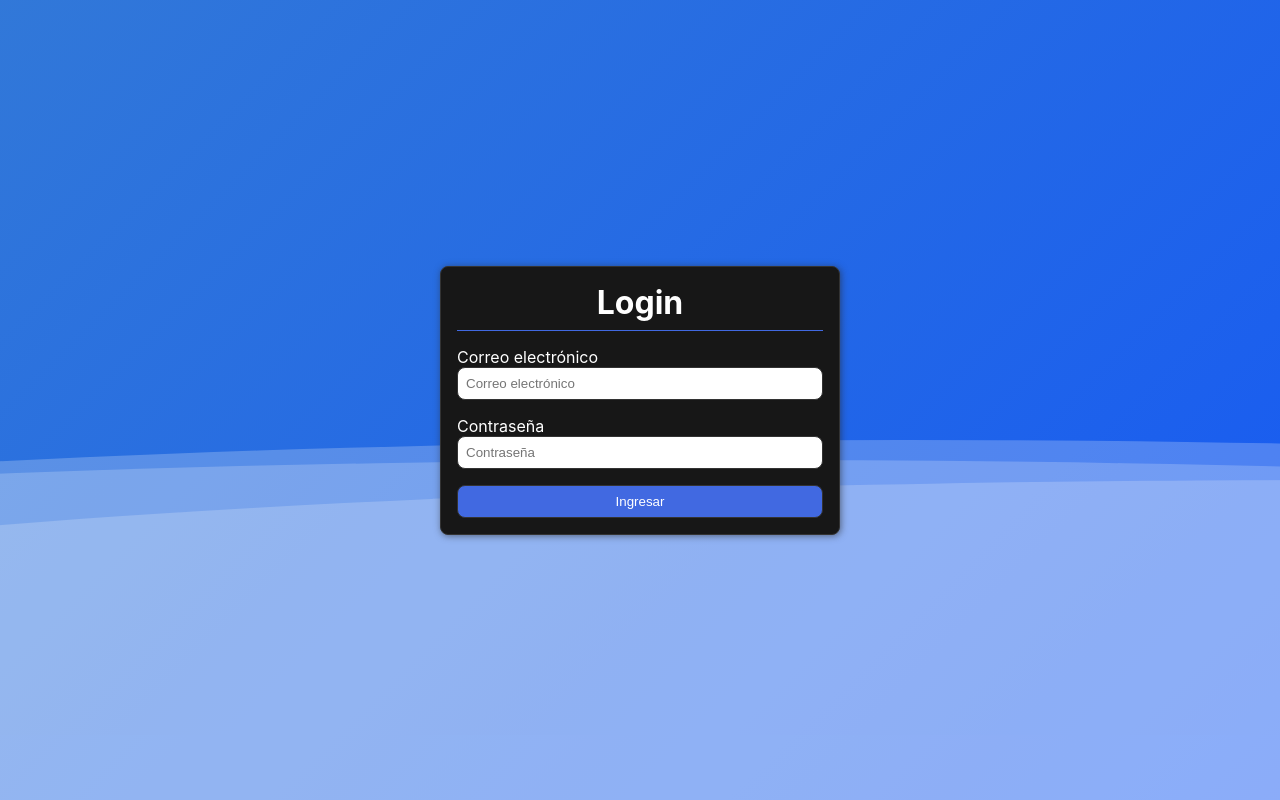
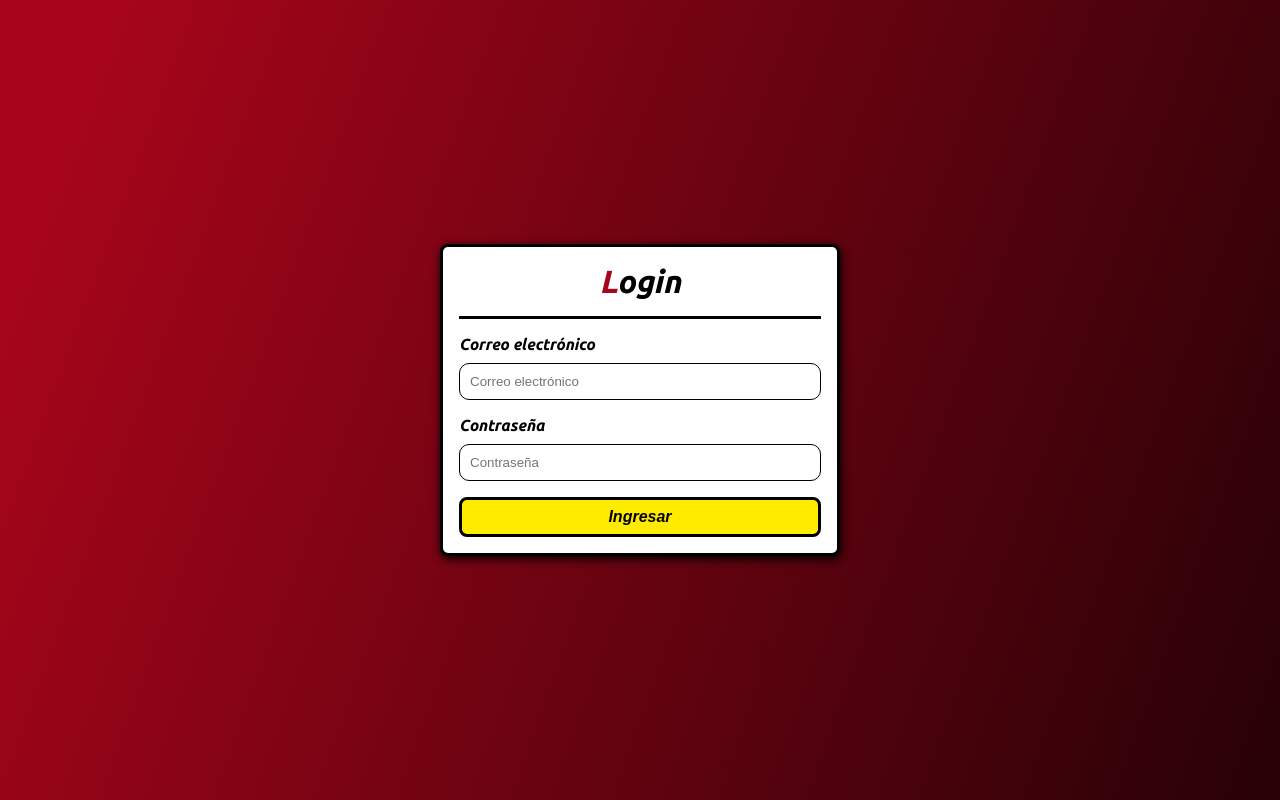
Before and after one commit to fcaputo1/frontend-ecommerce, a React (Vite) app: page /login in a window 1280 px wide. Built offline with nearby package versions, Linux system fonts and the light colour scheme.

Commit message:
login-changes

```diff
--- a/src/pages/login/Login.css
+++ b/src/pages/login/Login.css
@@ -1,5 +1,12 @@
+@import url('https://fonts.googleapis.com/css2?family=Ubuntu:ital,wght@0,300;0,400;0,500;0,700;1,300;1,400;1,500;1,700&display=swap');
+
+#root {
+    font-family: "Ubuntu", sans-serif;
+}
+
 .login-container {
     width: 100vw;
+    font-family: "Ubuntu", sans-serif;
     flex: 1;
     display: flex;
     flex-direction: column;
@@ -7,93 +14,47 @@
     align-items: center;
     justify-content: center;
     margin: auto;
-    font-family: -apple-system, BlinkMacSystemFont, sans-serif;
     overflow: hidden;
-    background: linear-gradient(315deg, rgb(21, 88, 244) 3%, rgba(60, 132, 206, 1) 38%, rgb(115, 48, 238) 68%, rgb(243, 25, 255) 98%);
+    background: linear-gradient(290deg, black 68%, #a6051a 98%);
     animation: gradient 15s ease infinite;
     background-size: 400% 400%;
     background-attachment: fixed;
     position: relative;
 }
 
-@keyframes gradient {
-    0% {
-        background-position: 0% 0%;
-    }
-
-    50% {
-        background-position: 100% 100%;
-    }
-
-    100% {
-        background-position: 0% 0%;
-    }
-}
-
-.wave {
-    background: rgb(255 255 255 / 25%);
-    border-radius: 1300% 1300% 0 0;
-    position: absolute;
-    width: 300%;
-    height: calc(40vh);
-    animation: wave 10s -3s linear infinite;
-    transform: translate3d(0, 0, 0);
-    opacity: 0.8;
-    bottom: 0;
-    left: 0;
-}
-
-.wave:nth-of-type(2) {
-    height: calc(40vh + 1.25em);
-    animation: wave 18s linear reverse infinite;
-    opacity: 0.8;
-}
-
-.wave:nth-of-type(3) {
-    height: calc(40vh + 2.5em);
-    animation: wave 20s -1s reverse infinite;
-    opacity: 0.9;
-}
-
-@keyframes wave {
-    2% {
-        transform: translateX(1);
-    }
-
-    25% {
-        transform: translateX(-25%);
-    }
-
-    50% {
-        transform: translateX(-50%);
-    }
-
-    75% {
-        transform: translateX(-25%);
-    }
-
-    100% {
-        transform: translateX(1);
-    }
-}
-
 .login-form {
     z-index: 1;
     padding: 1rem;
-    background-color: rgb(23, 23, 23);
-    color: white;
+    font-family: "Ubuntu", sans-serif;
+    background-color: white;
+    color: black;
     border-radius: 0.5rem;
-    border: 1px solid #333;
+    border: 3px solid black;
     max-width: 400px;
-    box-shadow: 1px 1px 7px #27272791;
-    ;
+    box-shadow: 1px 3px 10px black;
+    font-style: italic;
+
+    &::first-letter {
+        color: #a6051a
+    }
+
+    .form-input {
+        margin-top: 10px;
+    }
+
+    .form-label {
+        font-weight: bold;
+
+        &::first-letter {
+            color: #a6051a
+        }
+    }
 
     h1 {
         text-align: center;
         margin-bottom: 1rem;
-        border-bottom: 1px solid royalblue;
-        padding-bottom: .5rem;
-        /* line-height: 1.5; */
+        border-bottom: 3px solid black;
+        padding-bottom: 1rem;
     }
 }
 
@@ -101,17 +62,20 @@
 
 .login-form input {
     width: 100%;
-    padding: 0.5rem;
     margin-bottom: 1rem;
-    border-radius: 0.5rem;
-    border: 1px solid #333;
+    border-radius: 10px;
+    border: 1px solid black;
+    padding: 10px;
 }
 
 .login-form button {
     width: 100%;
     padding: 0.5rem;
     border-radius: 0.5rem;
-    border: 1px solid #333;
-    background-color: royalblue;
-    color: white;
+    border: 3px solid black;
+    background-color: #ffeb00;
+    color: black;
+    font-weight: bolder;
+    font-style: italic;
+    font-size: 16px;
 }
--- a/src/pages/login/Login.jsx
+++ b/src/pages/login/Login.jsx
@@ -8,14 +8,11 @@ export default function Login() {
 
   return (
     <div className="login-container">
-      <div className="wave"></div>
-      <div className="wave"></div>
-      <div className="wave"></div>
       <form className="login-form" onSubmit={handleSubmit(login)}>
         <h1>Login</h1>
-        <label>Correo electrónico</label>
+        <label className="form-label">Correo electrónico</label>
         <input
-          type="email"
+          type="email" className="form-input"
           placeholder="Correo electrónico"
           {...register("email", {
             required: "El email es requerido",
@@ -26,9 +23,9 @@ export default function Login() {
           })}
         />
 
-        <label>Contraseña</label>
+        <label className="form-label">Contraseña</label>
         <input
-          type="password"
+          type="password" className="form-input"
           placeholder="Contraseña"
           {...register("password", { required: "El password es requerido" })}
         />
```
